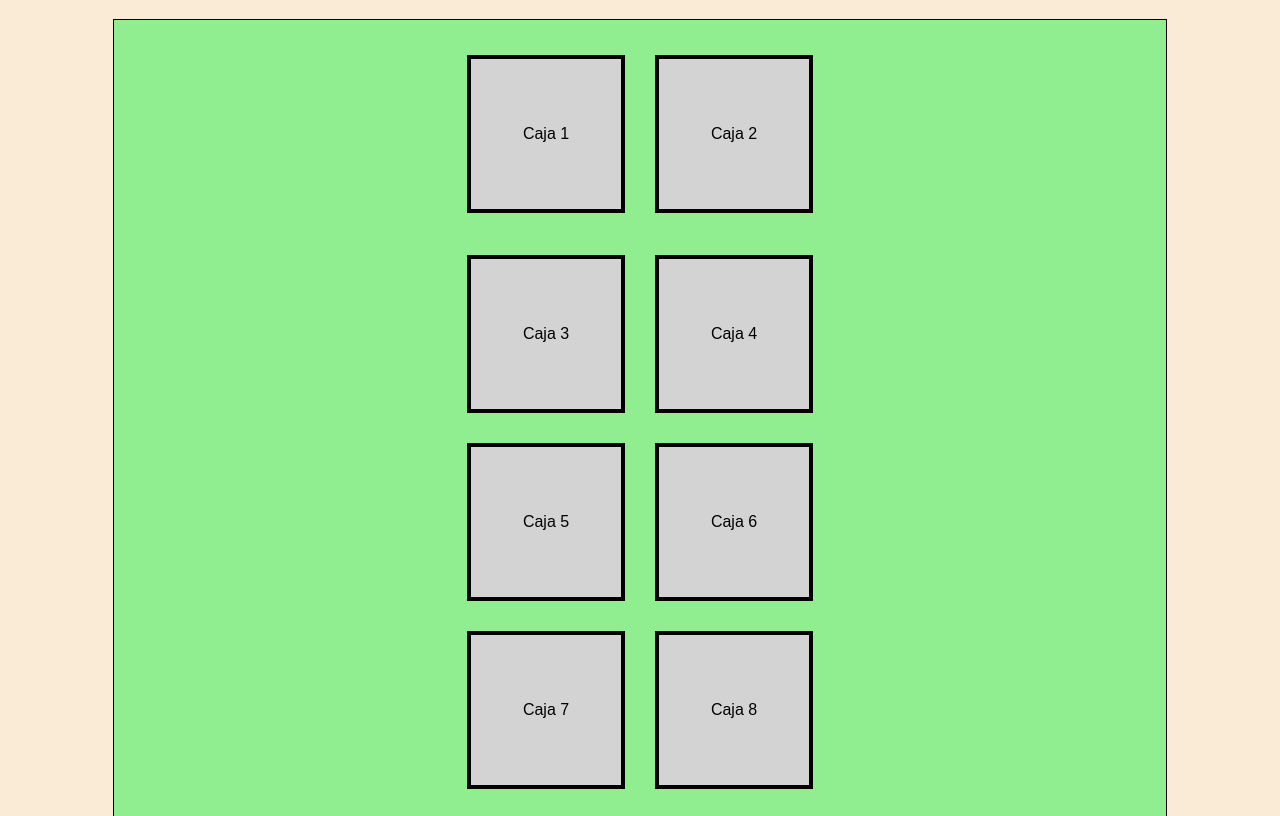
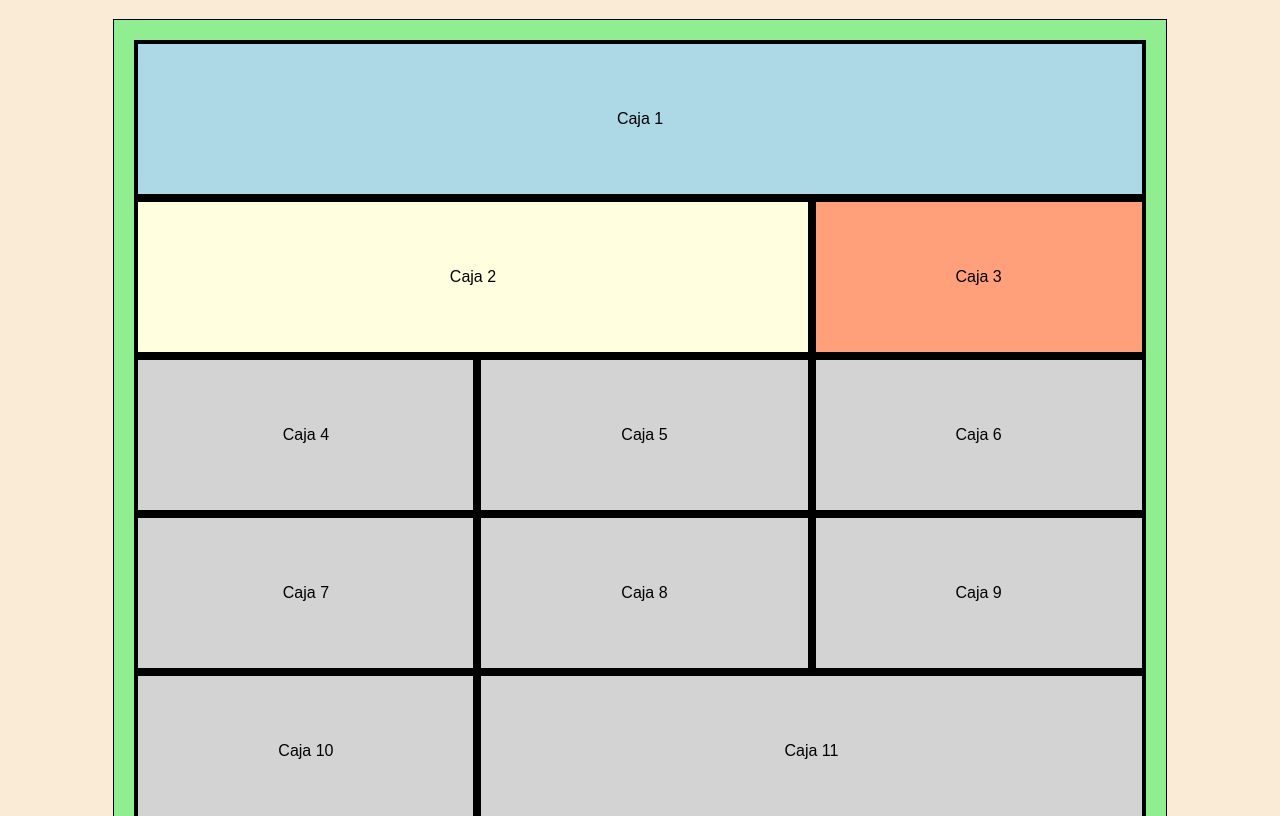
Before and after one commit to Carlosnin0623/APRENDIENDO-DESARROLLO-WEB, a plain HTML site: page CSS/Grid-Basico/index.html in a window 1280 px wide. Shown: the part 61-877 px from the top of the page. Drawn offline with Linux system fonts and the light colour scheme.

Commit message:
Aprendiendo Grid

```diff
--- a/CSS/Grid-Basico/styles.css
+++ b/CSS/Grid-Basico/styles.css
@@ -6,22 +6,44 @@ body{
 
 .grid-layout{
     display: grid;
+    grid-template-columns: auto auto;
+    grid-template-rows: auto;
+    justify-content: stretch; /* Esta propiedad se puede usar en ccs grid para agrupar los elementso y posicionarlos horizontalmente */
     width: 80%;
     margin: 0 auto;
     background-color: lightgreen;
     padding: 20px;
     border: 1px solid black;
-    grid-template-columns: auto auto;
-    grid-template-rows: 200px auto ;
-    justify-content: center; /* Esta propiedad se puede usar en ccs grid para agrupar los elementso y posicionarlos horizontalmente */
 }
 
 .caja{
-    width: 150px;
-    height: 150px;
     border: 4px solid black ;
     background-color: lightgray;
-    margin: 15px;
     text-align: center;
     line-height: 150px;
 }
+
+
+.c1{
+    grid-column: 1 / 4;
+    background-color: lightblue;
+}
+
+.c2{
+    grid-column: 1 / 3;
+    background-color: lightyellow;
+}
+
+.c3{
+    grid-column: 3 / 4;
+    background-color: lightsalmon;
+}
+
+.c11{
+    grid-column: 2 / 4;
+}
+
+.c12{
+    grid-column: 1/ 4;
+    background-color: lightseagreen;
+}
```
